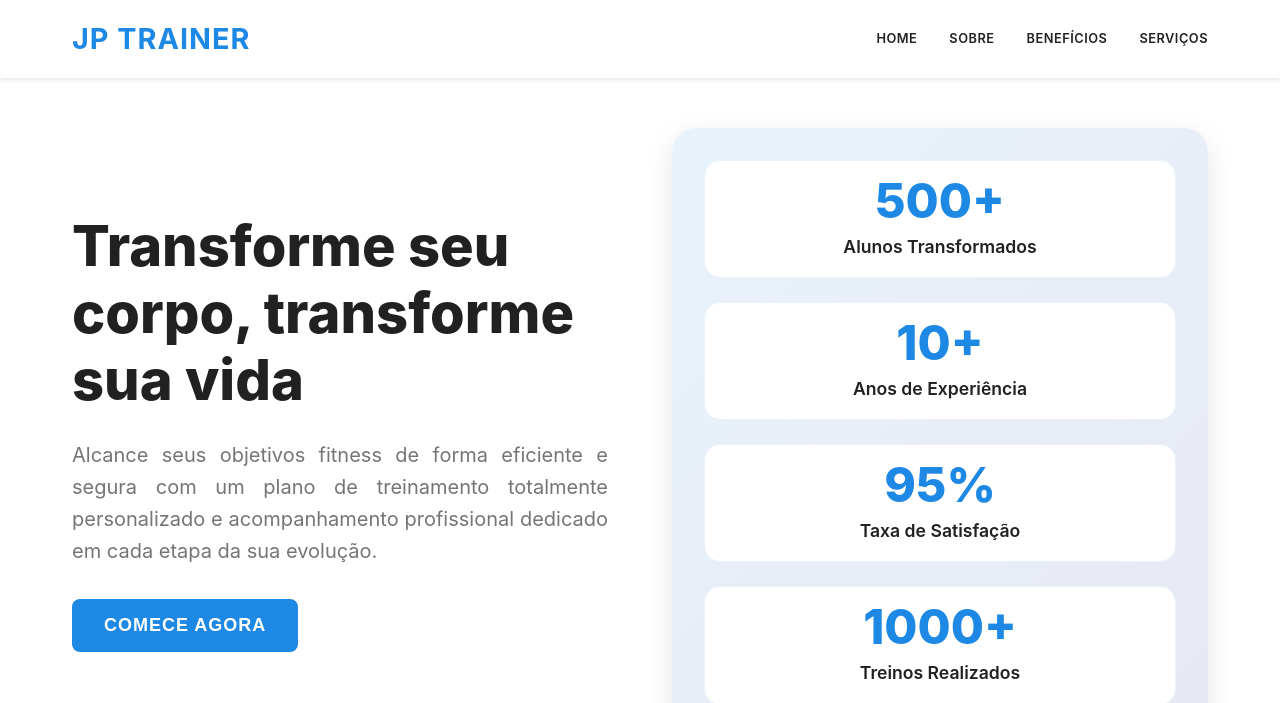
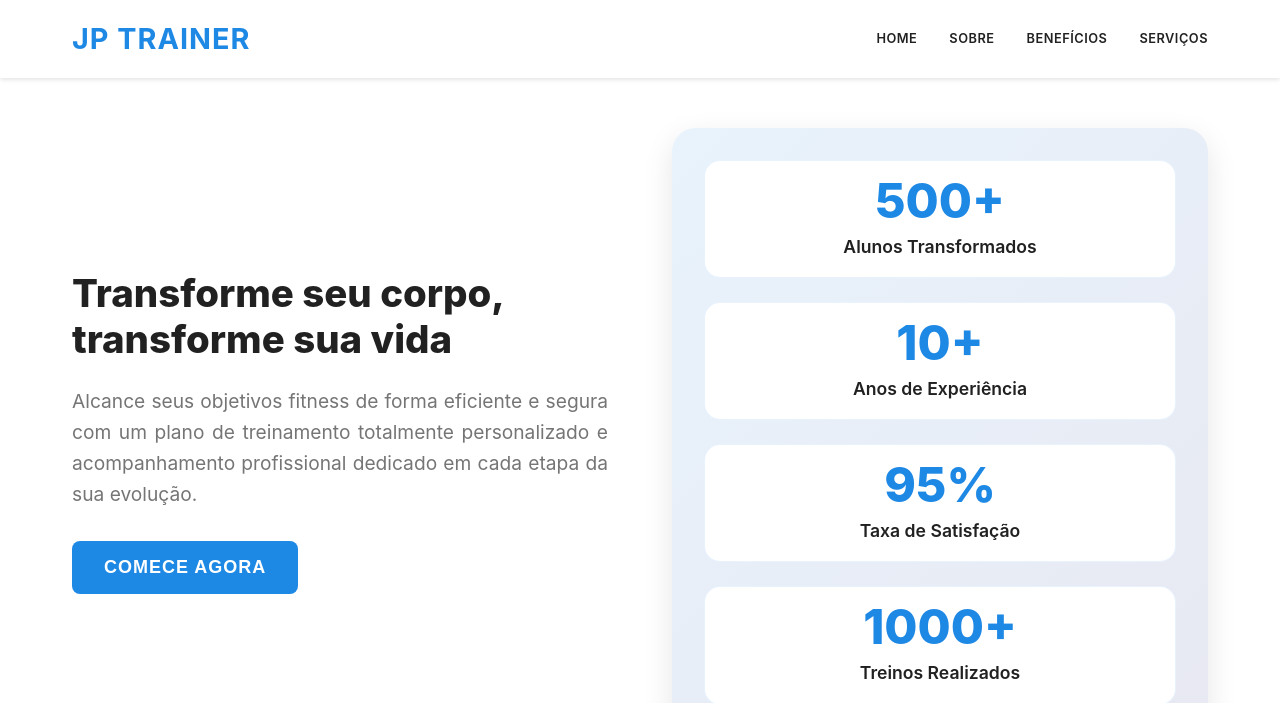
Before and after one commit to DevAlexanderMiranda/personal-trainer-jp, a plain HTML site: page index.html in a window 1280 px wide. Shown: the top 703 px of the page. Drawn offline with Linux system fonts and the light colour scheme.

Commit message:
Ajuste de Estilo

```diff
--- a/styles.css
+++ b/styles.css
@@ -129,7 +129,7 @@ nav {
 }
 
 .hero-content h1 {
-  font-size: clamp(2rem, 5vw, 3.5rem);
+  font-size: clamp(2rem, 3vw, 3.5rem);
   line-height: 1.2;
   margin-bottom: 1.5rem;
   color: var(--text-color);
@@ -137,7 +137,7 @@ nav {
 }
 
 .hero-content p {
-  font-size: clamp(1rem, 2vw, 1.25rem);
+  font-size: clamp(0.9rem, 1.5vw, 1.25rem);
   color: var(--light-text);
   margin-bottom: 2rem;
   text-align: justify;
@@ -545,7 +545,7 @@ nav {
 .about-content p {
   margin-bottom: 2rem;
   color: var(--light-text);
-  font-size: clamp(0.9rem, 1.5vw, 1rem);
+  font-size: clamp(0.85rem, 1.2vw, 1rem);
   text-align: justify;
 }
 
```
